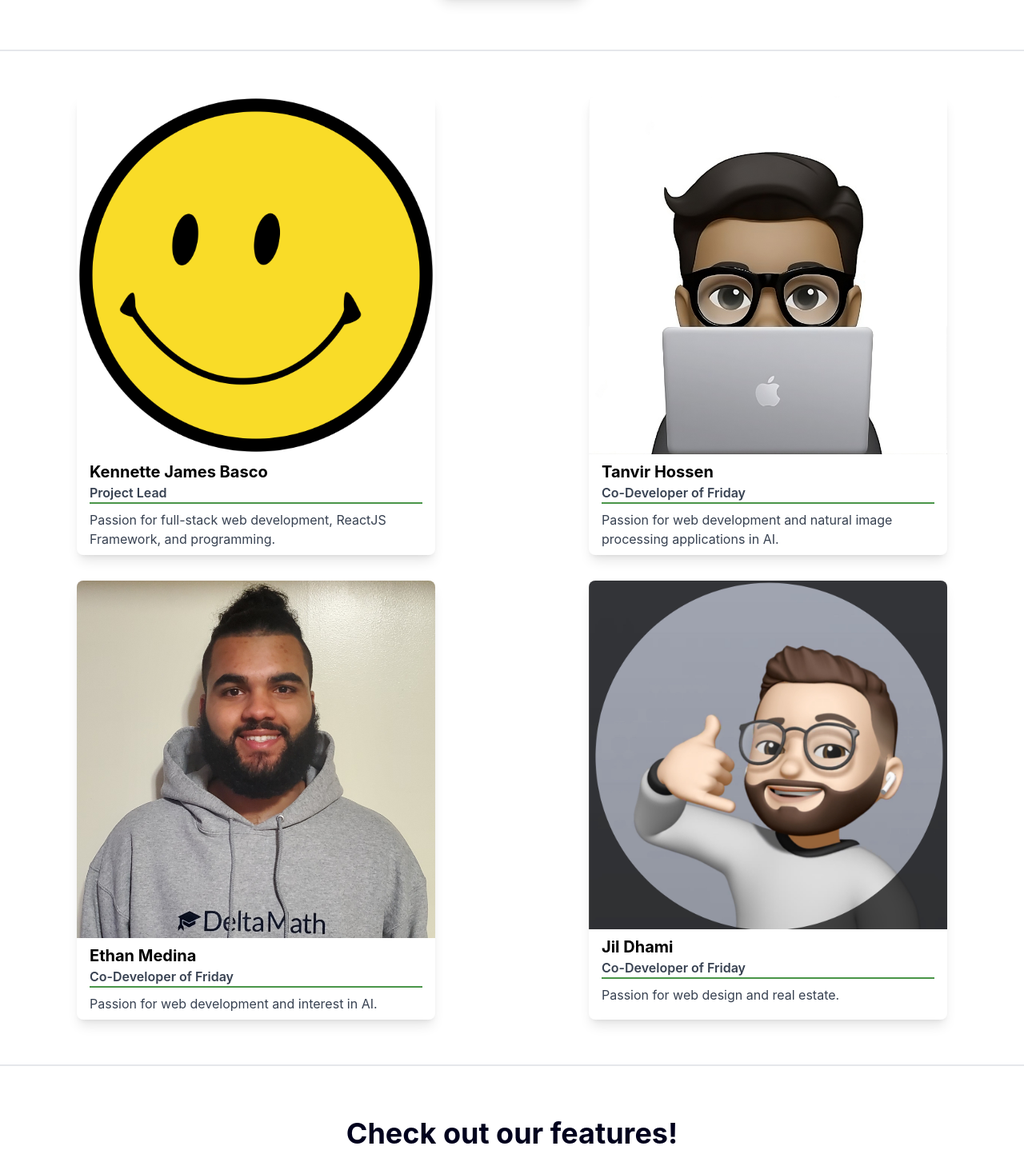
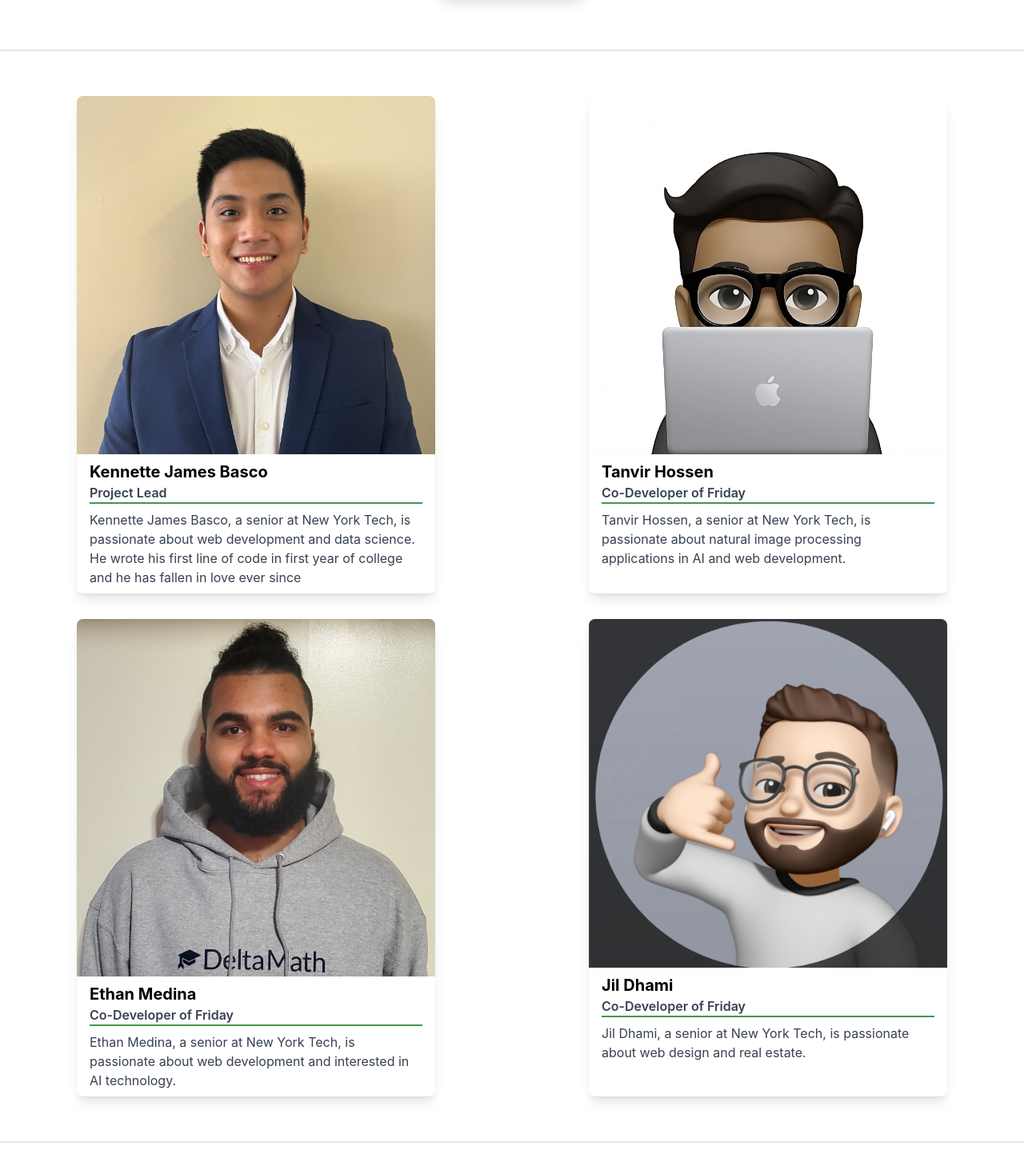
Before and after one commit to THossen/friday-portfolio, a React (Create React App) app: page / in a window 1280 px wide. Shown: the part 322-1790 px from the top of the page at 80% size. Built offline with nearby package versions, Linux system fonts and the light colour scheme; the HTML template or start-up script is replaced by a standard one.

Commit message:
Team member information update

```diff
--- a/src/components/Routes/Home/HomeComp/TeamInfo.js
+++ b/src/components/Routes/Home/HomeComp/TeamInfo.js
@@ -3,28 +3,28 @@ const teamInfo = [
     id: 1,
     name: "Kennette James Basco",
     role: "Project Lead",
-    bio: "Passion for full-stack web development, ReactJS Framework, and programming.",
-    imageUrl: "/MemberIcons/smile.png",
+    bio: "Kennette James Basco, a senior at New York Tech, is passionate about web development and data science. He wrote his first line of code in first year of college and he has fallen in love ever since",
+    imageUrl: "/MemberIcons/KennettePFP.jpg",
   },
   {
     id: 2,
     name: "Tanvir Hossen",
     role: "Co-Developer of Friday",
-    bio: "Passion for web development and natural image processing applications in AI.",
+    bio: "Tanvir Hossen, a senior at New York Tech, is passionate about natural image processing applications in AI and web development.",
     imageUrl: "/MemberIcons/TanvirPFP-transformed.jpeg",
   },
   {
     id: 3,
     name: "Ethan Medina",
     role: "Co-Developer of Friday",
-    bio: "Passion for web development and interest in AI.",
+    bio: "Ethan Medina, a senior at New York Tech, is passionate about web development and interested in AI technology.",
     imageUrl: "/MemberIcons/EthanPFP.jpg",
   },
   {
     id: 4,
     name: "Jil Dhami",
     role: "Co-Developer of Friday",
-    bio: "Passion for web design and real estate.",
+    bio: "Jil Dhami, a senior at New York Tech, is passionate about web design and real estate.",
     imageUrl: "/MemberIcons/JilPFP.png",
   },
 ];
```
Also changed, not shown: src/components/Routes/Contact.js (+4 -4 lines), public/MemberIcons/KennettePFP.jpg (added), src/components/Routes/Home/HomeComp/TeamCard.js (line endings or trailing spaces).
